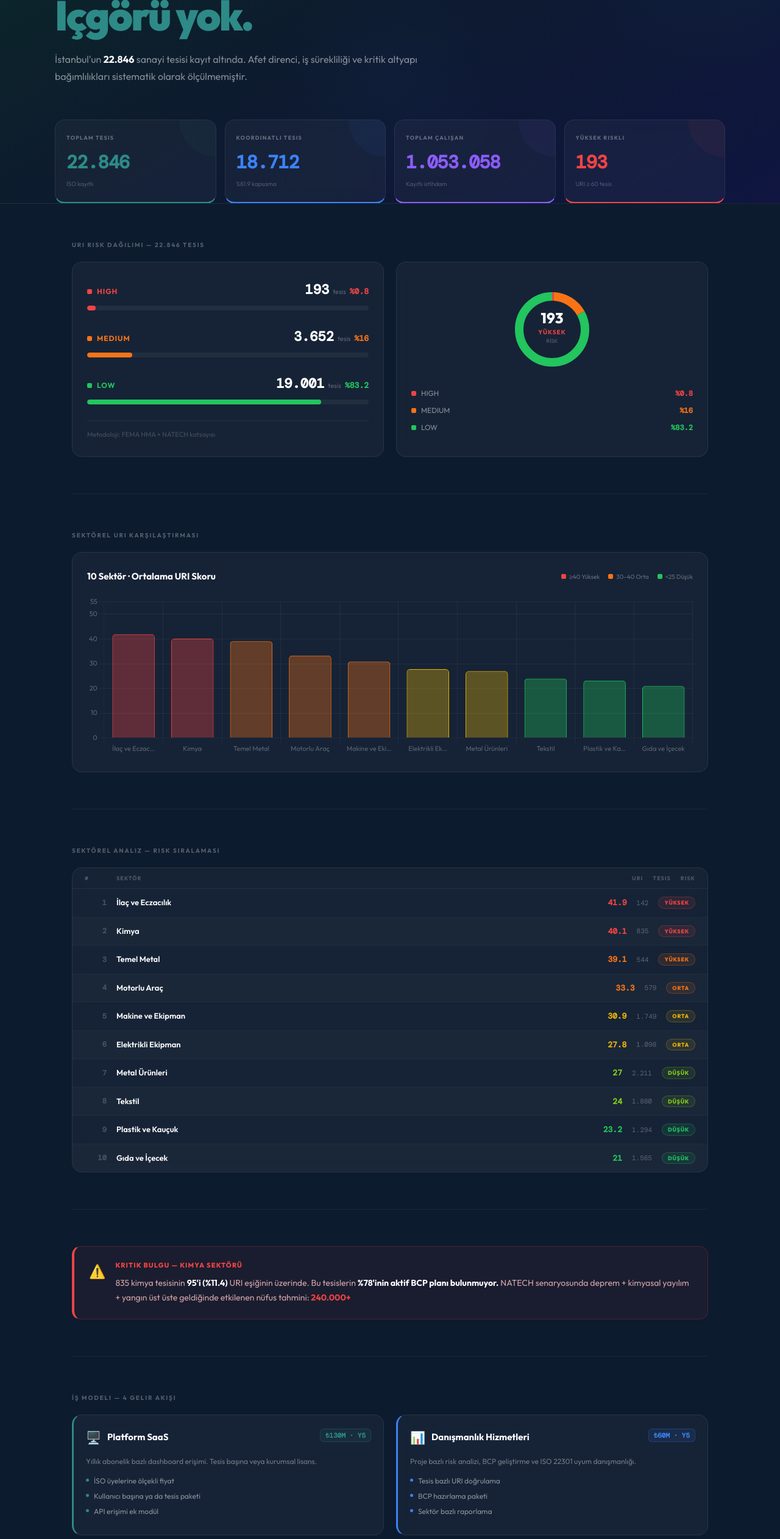
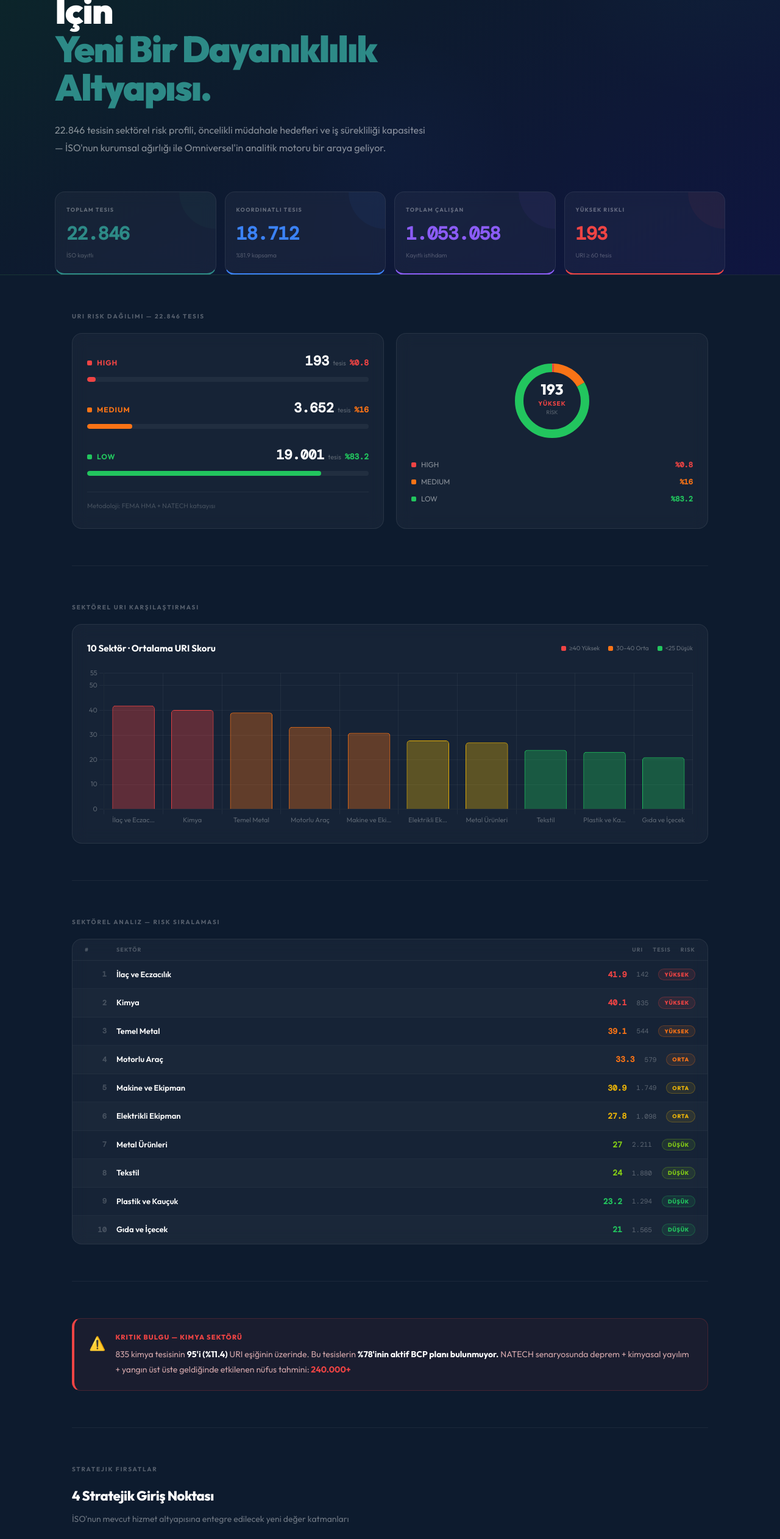
Before and after one commit to resiliagroup/resilia-platform, a Next.js app: page /hub/iso-brifing in a window 1280 px wide. Shown: the part 234-2757 px from the top of the page at 61% size. Built offline with nearby package versions, Linux system fonts and the light colour scheme; a web font is replaced by a local one.

Commit message:
feat: iso-brifing stratejik giris noktalari

```diff
--- a/src/app/hub/iso-brifing/page.tsx
+++ b/src/app/hub/iso-brifing/page.tsx
@@ -318,13 +318,13 @@ export default function IsoBrifingV3() {
           </div>
 
           {/* headline */}
-          <div style={{ maxWidth: 660, marginBottom: 56 }}>
-            <h1 style={{ fontSize: 'clamp(38px,6vw,68px)', fontWeight: 900, lineHeight: 1.0, letterSpacing: '-2.5px', marginBottom: 24 }}>
-              Veri var.<br />
-              <span style={{ color: '#2D8A87' }}>İçgörü yok.</span>
+          <div style={{ maxWidth: 720, marginBottom: 56 }}>
+            <h1 style={{ fontSize: 'clamp(32px,5.5vw,60px)', fontWeight: 900, lineHeight: 1.05, letterSpacing: '-2px', marginBottom: 24 }}>
+              İstanbul Sanayi Ekosistemi İçin<br />
+              <span style={{ color: '#2D8A87' }}>Yeni Bir Dayanıklılık Altyapısı.</span>
             </h1>
-            <p style={{ fontSize: 16, color: 'rgba(255,255,255,0.5)', lineHeight: 1.8 }}>
-              İstanbul&apos;un <strong style={{ color: '#fff' }}>22.846</strong> sanayi tesisi kayıt altında. Afet direnci, iş sürekliliği ve kritik altyapı bağımlılıkları sistematik olarak ölçülmemiştir.
+            <p style={{ fontSize: 16, color: 'rgba(255,255,255,0.5)', lineHeight: 1.85, maxWidth: 620 }}>
+              22.846 tesisin sektörel risk profili, öncelikli müdahale hedefleri ve iş sürekliliği kapasitesi — İSO&apos;nun kurumsal ağırlığı ile Omniversel&apos;in analitik motoru bir araya geliyor.
             </p>
           </div>
 
@@ -444,6 +444,65 @@ export default function IsoBrifingV3() {
               NATECH senaryosunda deprem + kimyasal yayılım + yangın üst üste geldiğinde etkilenen nüfus tahmini: <strong style={{ color: '#EF4444' }}>240.000+</strong>
             </p>
           </div>
+        </div>
+
+        <hr className="v3-hr" />
+
+        {/* ══ STRATEJİK GİRİŞ NOKTALARI ═══════════════════════════ */}
+        <div className="v3-label">Stratejik Fırsatlar</div>
+        <div style={{ marginBottom: 20 }}>
+          <div style={{ fontSize: 22, fontWeight: 800, letterSpacing: '-0.5px', marginBottom: 10 }}>4 Stratejik Giriş Noktası</div>
+          <p style={{ fontSize: 14, color: 'rgba(255,255,255,0.4)', lineHeight: 1.7, maxWidth: 600 }}>
+            İSO&apos;nun mevcut hizmet altyapısına entegre edilecek yeni değer katmanları
+          </p>
+        </div>
+        <div className="v3-g2" style={{ gap: 16 }}>
+          {[
+            {
+              num: '01', bc: '#2D8A87',
+              baslik: 'Kapasite Raporu 2.0',
+              desc: 'İSO kapasite raporu üretim kapasitesini ölçüyor. URI skoru dirençlilik kapasitesini ölçüyor. İkisi birleşince "İSO Dirençlilik Kapasite Raporu" — resmi nitelik kazanabilir yeni bir belge türü.',
+            },
+            {
+              num: '02', bc: '#3B82F6',
+              baslik: 'Mücbir Sebep Önleme Programı',
+              desc: 'İSO mücbir sebep ekspertizi afet sonrası veriyor. Omniversel afet öncesi riski ölçüyor. Üyelerinizin mücbir sebep yaşamasını önleyebilirsiniz — sigorta sektörü için net değer.',
+            },
+            {
+              num: '03', bc: '#F59E0B',
+              baslik: 'İSO 500 Dirençlilik Endeksi',
+              desc: 'Her yıl yayınlanan İSO 500 araştırmasına yeni modül: "İstanbul Sanayi Dirençlilik Endeksi." 279 büyük şirketin dirençlilik skorları — medya yansımasını katlayan, rakip odalardan farklılaştıran yıllık araştırma.',
+            },
+            {
+              num: '04', bc: '#8B5CF6',
+              baslik: 'Yatırım Teşvik Belgesi Bağlantısı',
+              desc: 'Sanayi Bakanlığı teşvik belgelerinde sürdürülebilirlik kriterleri artıyor. Afet dirençliliği kriteri eklenebilir. İSO bu savunuculuğu yaparak politika yapıcı konumuna taşınabilir.',
+            },
+          ].map(k => (
+            <div key={k.num} style={{
+              ...glass,
+              padding: '26px 22px',
+              borderLeft: `3px solid ${k.bc}`,
+              position: 'relative',
+              overflow: 'hidden',
+            }}>
+              {/* corner number */}
+              <div style={{
+                position: 'absolute', top: 18, right: 20,
+                fontSize: 28, fontWeight: 900, color: k.bc + '20',
+                fontFamily: 'var(--font-mono)', lineHeight: 1,
+                userSelect: 'none',
+              }}>{k.num}</div>
+
+              <div style={{ display: 'inline-block', fontSize: 9, fontWeight: 800, color: k.bc, background: k.bc + '18', border: `1px solid ${k.bc}40`, borderRadius: 20, padding: '2px 10px', letterSpacing: '.12em', textTransform: 'uppercase', marginBottom: 14 }}>
+                {k.num} / 04
+              </div>
+              <div style={{ fontSize: 16, fontWeight: 800, color: '#fff', marginBottom: 12, lineHeight: 1.25, paddingRight: 24 }}>{k.baslik}</div>
+              <p style={{ fontSize: 13, color: 'rgba(255,255,255,0.45)', lineHeight: 1.75 }}>{k.desc}</p>
+
+              <div style={{ marginTop: 18, height: 1, background: `linear-gradient(90deg, ${k.bc}40 0%, transparent 100%)` }} />
+            </div>
+          ))}
         </div>
 
         <hr className="v3-hr" />
```
Also changed, not shown: 1 other file (tests, documents, lock files or other folders).
